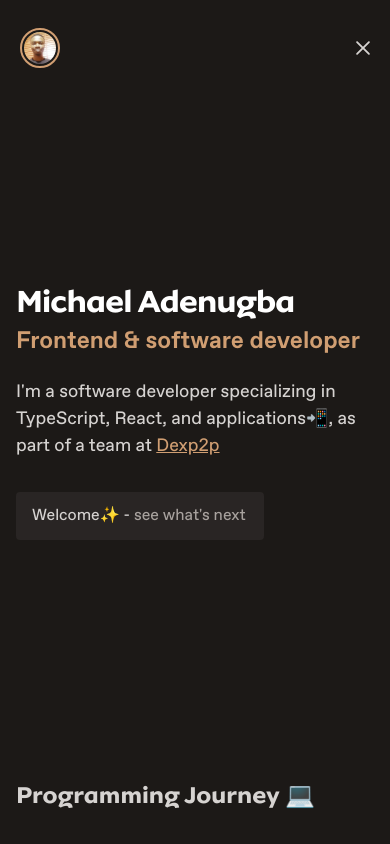
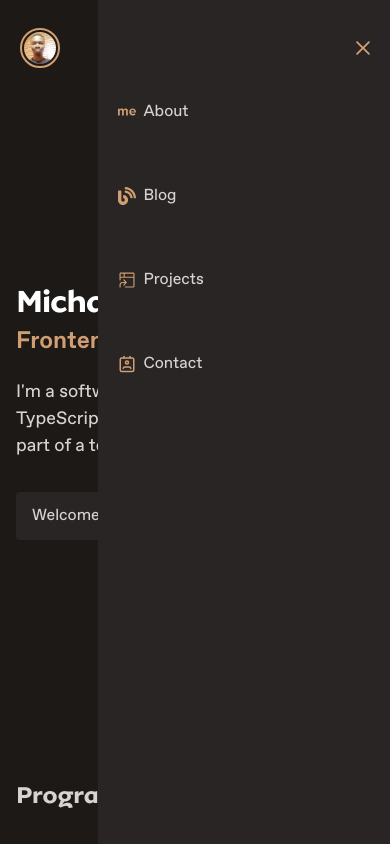
Before and after one commit to adenugbamichael/michael, a Next.js app: page / in a window 390 px wide. Both pictures are taken after a click on the icon 363 px from the left and 48 px from the top of the page. Shown: the top 844 px of the page. Built offline with nearby package versions, Linux system fonts and the light colour scheme.

Commit message:
responsive navbar

```diff
--- a/app/css/components/logo.scss
+++ b/app/css/components/logo.scss
@@ -17,6 +17,7 @@
     flex-grow: 0;
     width: 2rem;
     height: 2rem;
+
     border-radius: 9999px;
     overflow: hidden;
   }
--- a/app/css/main.scss
+++ b/app/css/main.scss
@@ -1,7 +1,17 @@
 main {
-  // max-width: 72rem;
-  // margin-inline-start: auto;
-  // margin-inline-end: auto;
-  // padding-inline-start: 1.5rem;
-  // padding-inline-end: 1.5rem;
+  margin: 0 15rem;
+  @media screen and (max-width: 1020px) {
+    margin: 0 8rem;
+  }
+  @media screen and (max-width: 768px) {
+    margin: 0 3rem;
+  }
+  @media screen and (max-width: 480px) {
+    margin: 0 1.5rem;
+  }
 }
+
+body {
+  max-width: 100vw;
+  overflow-x: hidden;
+}
--- a/app/css/sections/navbar.scss
+++ b/app/css/sections/navbar.scss
@@ -1,32 +1,26 @@
 nav {
+  // max-w-4xl mx-auto px-4
+  //  min-height: 60px;
+  max-width: 56rem;
+  margin: 0 auto;
+
   .wrapper {
     width: 100%;
     display: flex;
     justify-content: space-between;
     align-items: center;
-    // padding: 0 2rem 0 0;
+    padding: 1.5rem 1rem;
     transition: 0.3s ease-in-out;
     position: relative;
     .brand {
       a {
-        // color: ;
         display: flex;
         justify-content: center;
         align-items: center;
         height: 3rem;
         width: 3rem;
-        margin: 1.5rem 0;
+        // margin: 1.5rem 1rem;
         cursor: pointer;
-        transition: 0.3s ease-in-out;
-        // border-radius: 9999px;
-        outline: 2px solid transparent;
-        // cursor: pointer;
-        // fill: none;
-        &:focus {
-          outline-color: #e8cdb5;
-          outline-offset: 1px;
-          // border-radius: 0.5rem;
-        }
       }
     }
     .nav-responsive-toggle {
@@ -37,6 +31,11 @@ nav {
       align-items: center;
       transition: 0.3s ease-in-out;
       z-index: 15;
+      cursor: pointer;
+      /////
+
+      // padding: 20px;
+      color: #d09e72;
     }
     .nav-items {
       // display: flex;
@@ -76,8 +75,7 @@ nav {
       }
     }
     @media screen and (max-width: 48em) {
-      // width: 100%;
-
+      // padding: 0 2rem;
       .nav-responsive-toggle {
         display: flex;
         z-index: 15;
@@ -92,14 +90,15 @@ nav {
         visibility: hidden;
         top: 0;
         padding: 50px 10px;
-        background-color: var(--light-navy);
-        flex-direction: column;
-        justify-content: center;
-        align-items: center;
+        background-color: #292524;
+        // flex-direction: column;
+        // justify-content: center;
+        // align-items: center;
         transition: 0.3s ease-in-out;
         z-index: 11;
         &-list {
           flex-direction: column;
+          margin-top: 2.5rem;
         }
       }
 
@@ -111,14 +110,13 @@ nav {
     }
   }
   .blur-nav {
-    // width: 100%;
-    padding: 0 2rem 0 0;
+    max-width: 56rem;
     height: 80px;
     position: fixed;
     top: 0;
     transition: 0.3s ease-in-out;
     z-index: 100;
-    // background-color: #1c1917;
+    // background-color:;
     // box-shadow: 0 10px 30px -10px var(--navy-shadow);
     backdrop-filter: blur(10px);
   }
--- a/app/sections/Navbar.tsx
+++ b/app/sections/Navbar.tsx
@@ -32,10 +32,11 @@ const Navbar = () => {
       window.scrollY > 100 ? setNavbarVisible(true) : setNavbarVisible(false)
     })
   }, [])
-
+  // max-w-4xl mx-auto px-4
+  // max-w-4xl
   return (
-    <nav className='max-w-4xl mx-auto px-4'>
-      <div className={`wrapper max-w-4xl  ${navbarVisible ? "blur-nav" : ""}`}>
+    <nav>
+      <div className={`wrapper ${navbarVisible ? "blur-nav" : ""}`}>
         <div className='brand'>
           <Link href='/'>
             <Logo />
@@ -59,7 +60,9 @@ const Navbar = () => {
           )}
         </div>
 
-        <div className='nav-items'>
+        <div
+          className={`${responsiveNavVisible && "nav-responsive"} nav-items`}
+        >
           <ul className='nav-items-list'>
             {sectionLinks.map(({ name, link, icon }) => (
               <li
```
